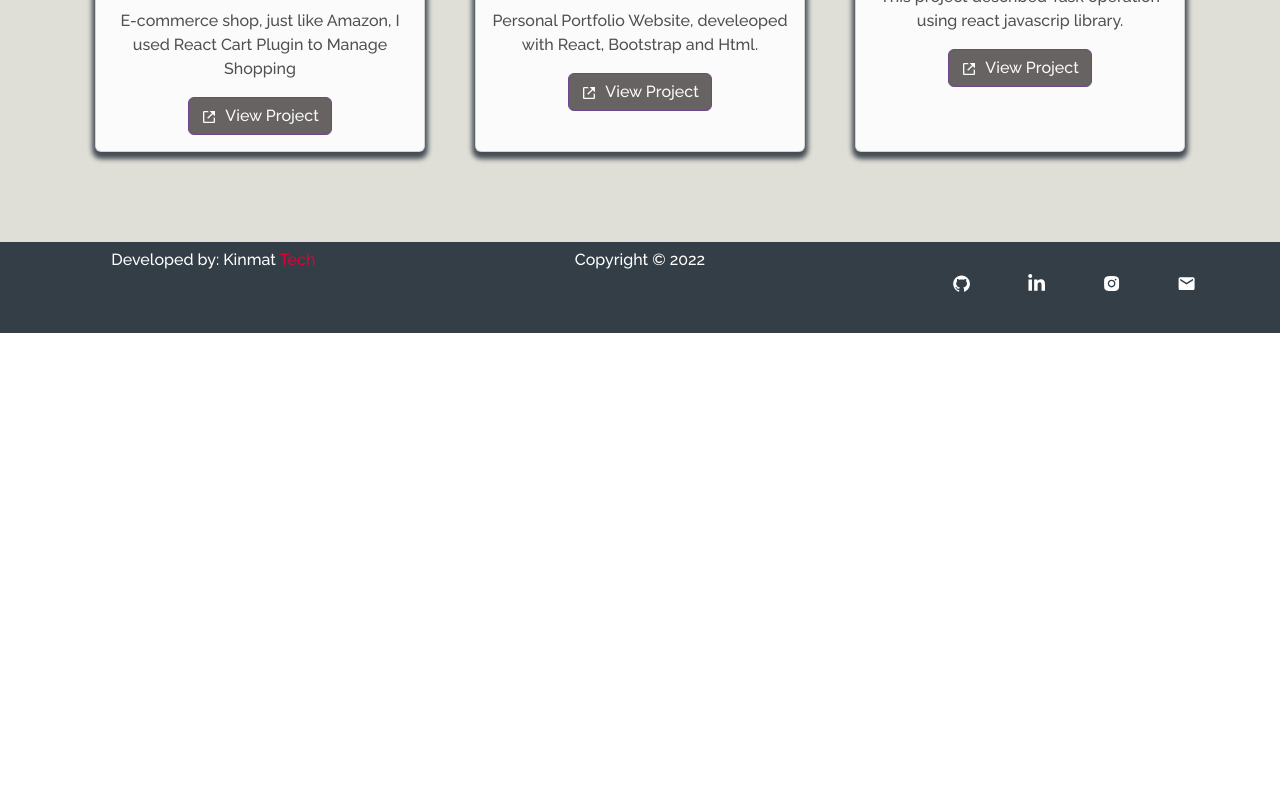
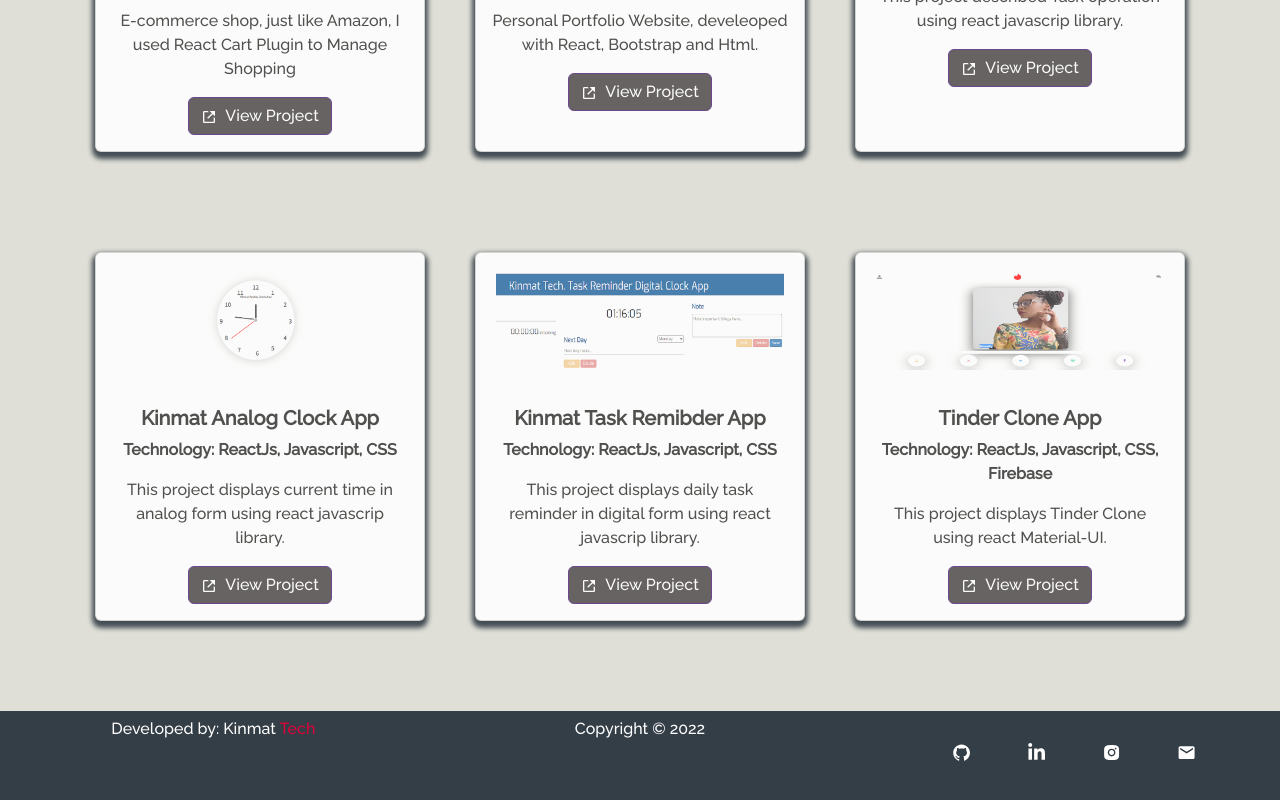
Before and after one commit to KinmatTech/Kinmat, a React (Create React App) app: page /about in a window 1280 px wide. Shown: the part 2537-3337 px from the top of the page. Before the commit the page ends 2870 px from the top, so only its background shows below. Built offline with nearby package versions, Linux system fonts and the light colour scheme.

Commit message:
https://github.com/KinmatTech/Kinmat.git

```diff
--- a/src/Data.js
+++ b/src/Data.js
@@ -31,6 +31,29 @@ export const PROJECTS = [
     url: "https://kinmat-task-manager.vercel.app/",
   },
 
+  {
+    image: CLOCK,
+    name: "Kinmat Analog Clock App",
+    technologyUsed: "ReactJs, Javascript, CSS",
+    description: "This project displays current time in analog form using react javascrip library.",
+    url: "https://kinmat-react-analogue-clock.vercel.app/",
+  },
+
+  {
+    image: TREMINDER,
+    name: "Kinmat Task Remibder App",
+    technologyUsed: "ReactJs, Javascript, CSS",
+    description: "This project displays daily task reminder in digital form using react javascrip library.",
+    url: "https://kinmat-task-reminder-app.vercel.app/",
+  },
+
+  {
+    image: TINDER,
+    name: "Tinder Clone App",
+    technologyUsed: "ReactJs, Javascript, CSS, Firebase",
+    description: "This project displays Tinder Clone using react Material-UI.",
+    url: "https://kinmat-tinder-clone.vercel.app/",
+  }
 
 
 ];
```
